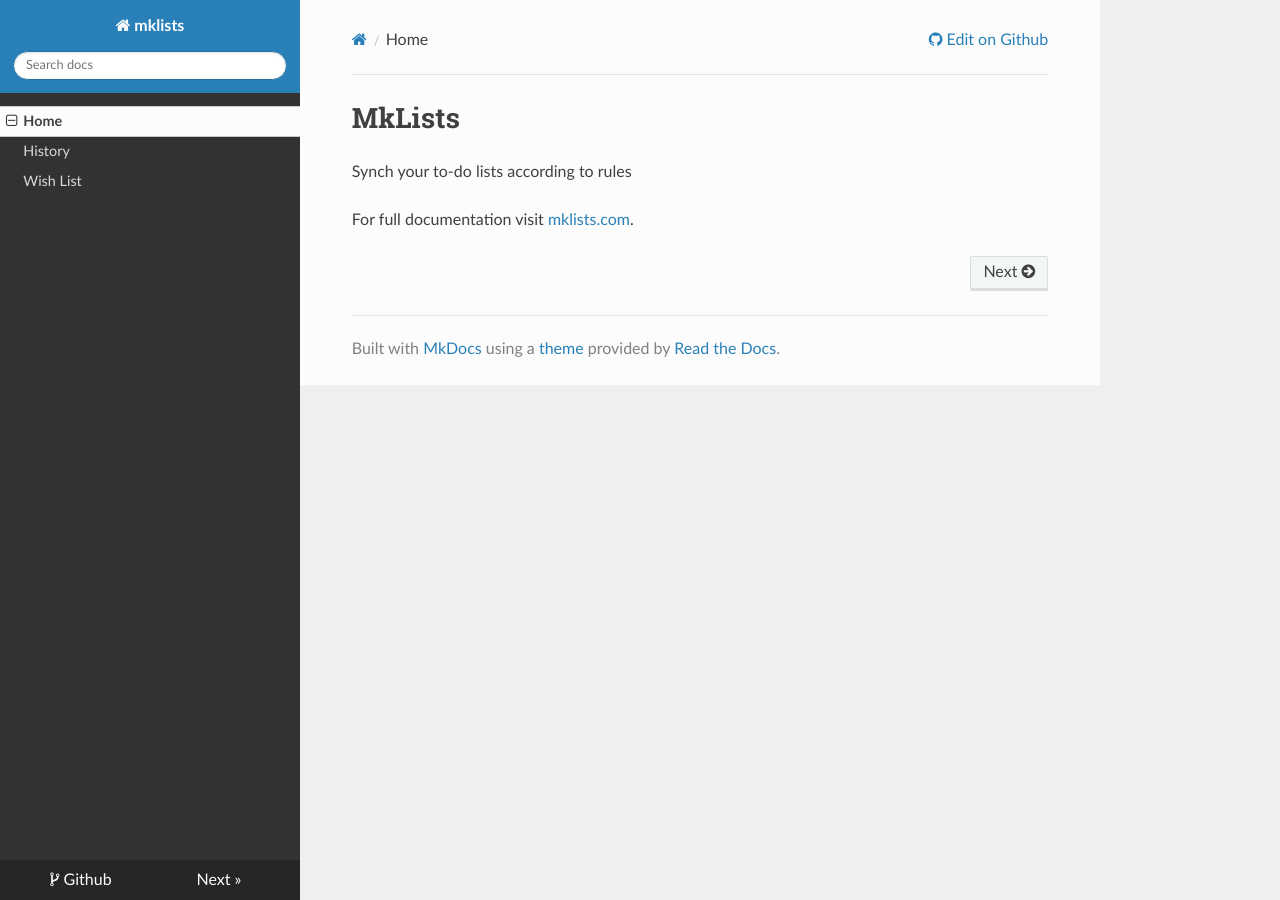
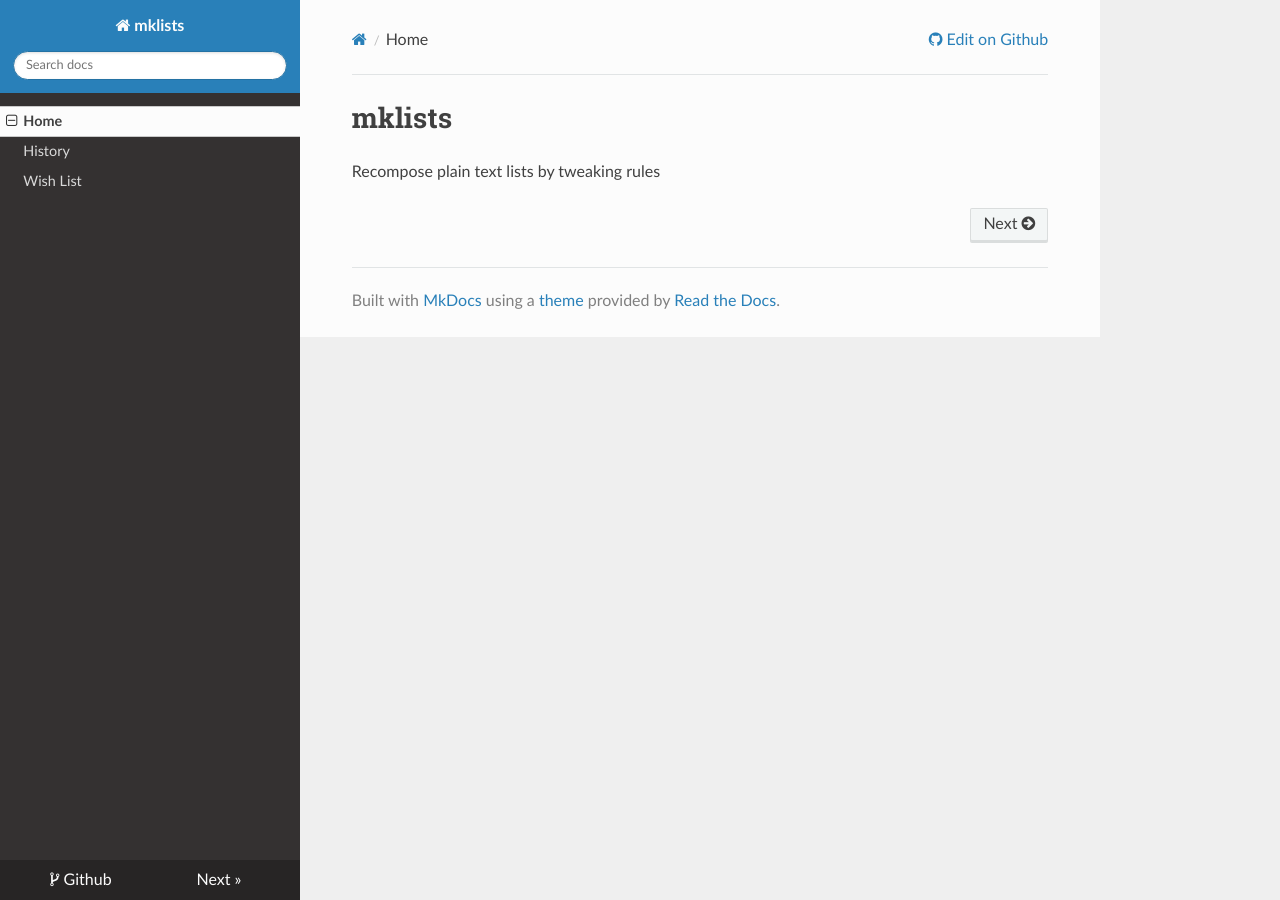
Before and after one commit to tombaker/mklists_old, an MkDocs documentation site: the page built from docs/index.md, in a window 1280 px wide. Built offline with MkDocs 1.6.1, drawn with Linux system fonts in a browser that asks for light colours; nearby versions of some CDN libraries; old or Windows-style settings are respelled for this version of MkDocs.

```diff
--- a/docs/index.md
+++ b/docs/index.md
@@ -1,5 +1,3 @@
-# MkLists
+# mklists
 
-Synch your to-do lists according to rules
-
-For full documentation visit [mklists.com](http://mklists.com).
+Recompose plain text lists by tweaking rules
```
Also changed, not shown: README.md (+2 -1 lines).
